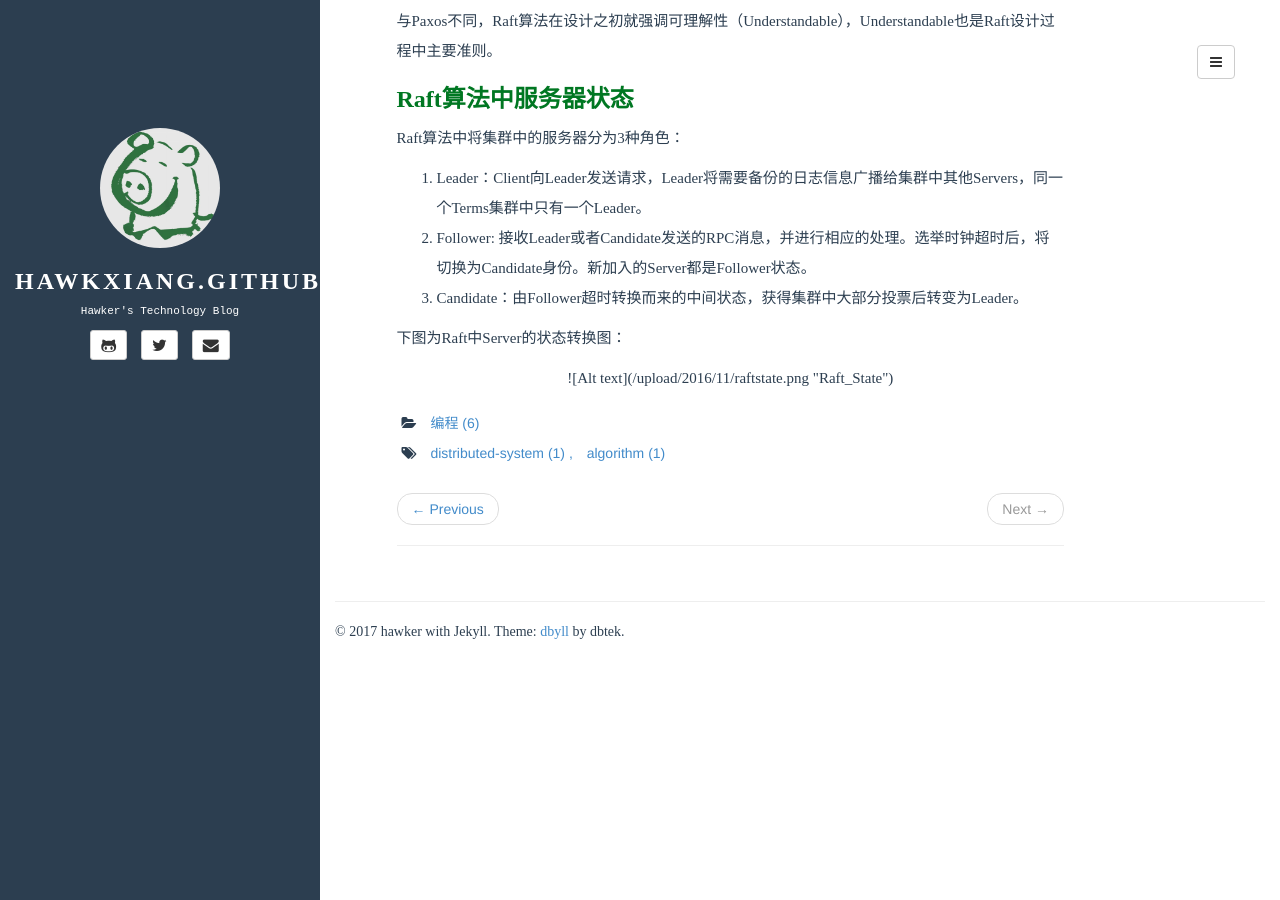
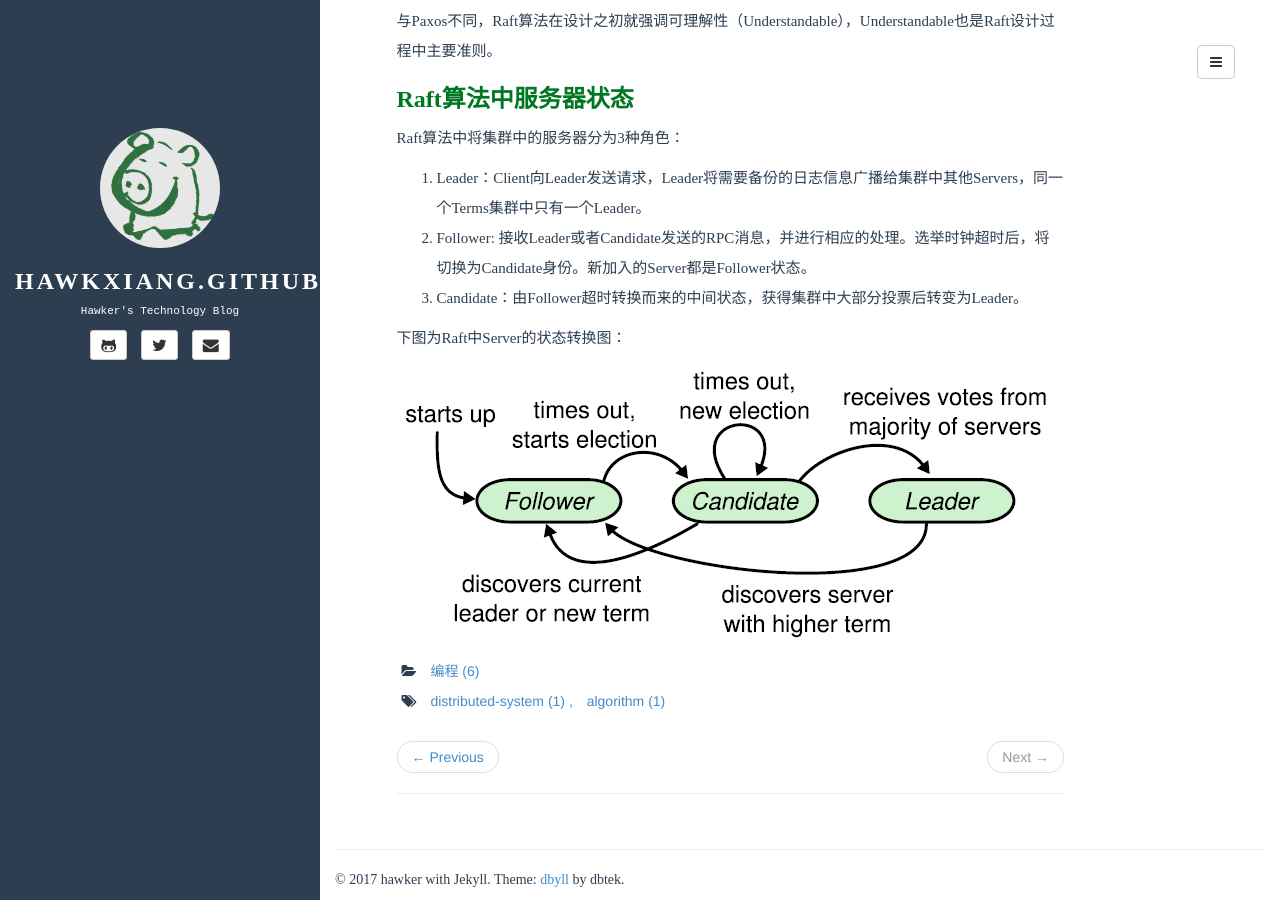
Before and after one commit to hawkxiang/hawkxiang.github.io, a Jekyll site: the page built from _posts/2016.11-17/2016-11-17-raft-consensus-algorithm.md, in a window 1280 px wide and 900 px high, scrolled down 857 px. Built offline with Jekyll 4.4.1, drawn with Linux system fonts in a browser that asks for light colours; comment, search, counter and statistics services are not loaded.

Commit message:
Update 2016-11-17-raft-consensus-algorithm.md

```diff
--- a/_posts/2016.11-17/2016-11-17-raft-consensus-algorithm.md
+++ b/_posts/2016.11-17/2016-11-17-raft-consensus-algorithm.md
@@ -40,4 +40,4 @@ Raft算法中将集群中的服务器分为3种角色：
 
 下图为Raft中Server的状态转换图：
 
-<center>![Alt text](/upload/2016/11/raftstate.png "Raft_State")</center>
+![Alt text](/upload/2016/11/raftstate.png "Raft_State")
```
